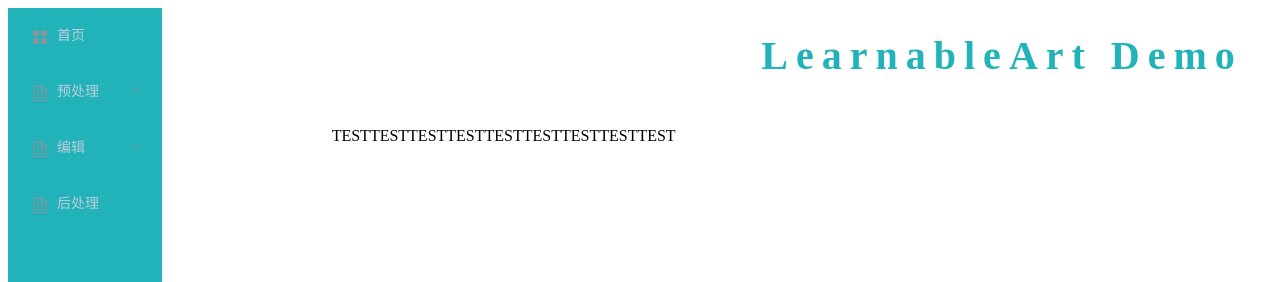
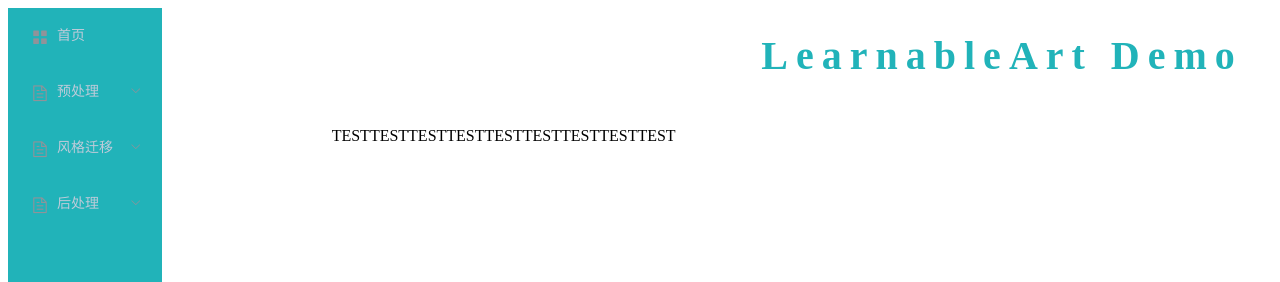
Before and after one commit to RUiN-jiarun/LearnableArt, a Vue app in the folder frontend/: page / in a window 1280 px wide. Shown: the top 282 px of the page. Built offline with nearby package versions, Linux system fonts and the light colour scheme.

Commit message:
Update App.vue

```diff
--- a/frontend/src/components/App.vue
+++ b/frontend/src/components/App.vue
@@ -18,15 +18,18 @@
               <el-menu-item index="match">色域匹配</el-menu-item>
               <el-menu-item index="mask">智能蒙版</el-menu-item>
             </el-submenu>
-
-
-            <el-submenu index="3">
-              <template slot="title"><i class="el-icon-document"></i>编辑</template>
+            <el-submenu index="nst">
+              <template slot="title"><i class="el-icon-document"></i>风格迁移</template>
               <el-menu-item index="index">编辑1</el-menu-item>
               <el-menu-item index="index2">编辑2</el-menu-item>
               <el-menu-item index="index3">编辑3</el-menu-item>
             </el-submenu>
-            <el-menu-item index="post"><i class="el-icon-document"></i>后处理</el-menu-item>
+            <el-submenu index="post">
+              <template slot="title"><i class="el-icon-document"></i>后处理</template>
+              <el-menu-item index="post"><i class="el-icon-document"></i>色彩迁移</el-menu-item>
+
+            </el-submenu>
+
           </el-menu>
         </el-col>
         <el-col :span="150">
```
